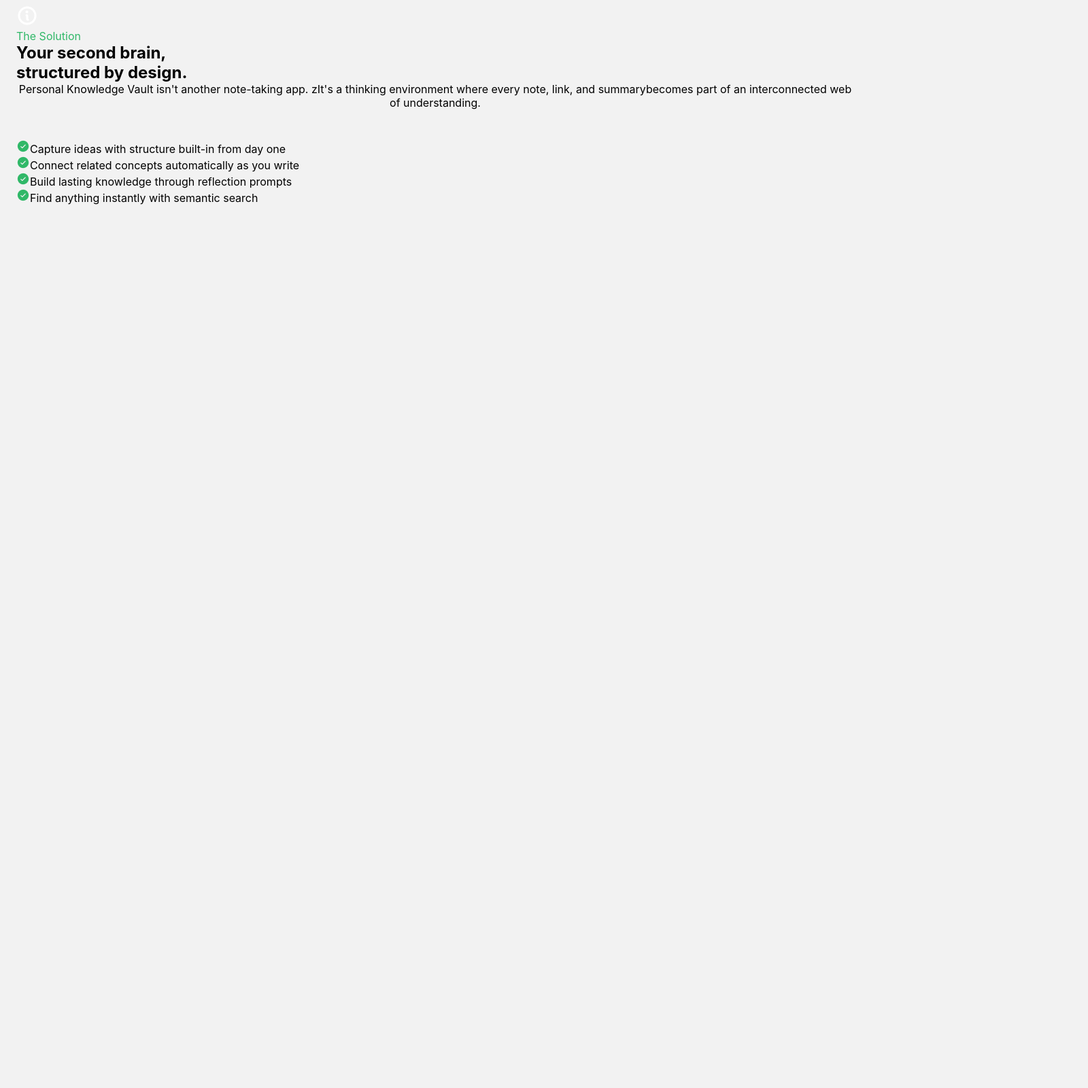
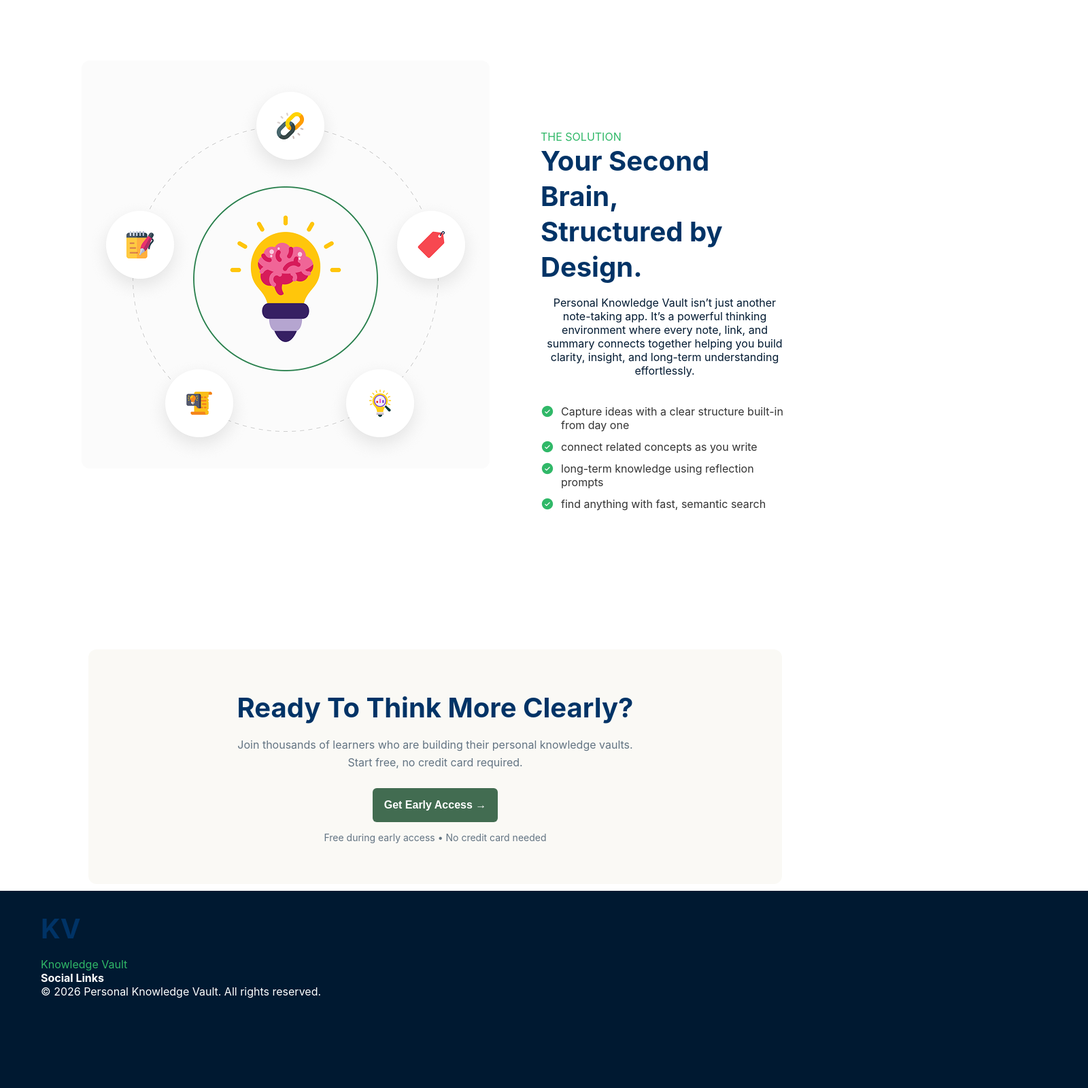
Before and after one commit to nazmul423/B13-A01, a plain HTML site: page index.html in a window 1280 px wide. Shown: the part 1200-2800 px from the top of the page at 68% size, 1600 px wide, since content can reach past the window. Before the commit the page ends 1501 px from the top, so only its background shows below. Drawn offline with Linux system fonts and the light colour scheme.

Commit message:
knoeledge valut webpage is almost ready

```diff
--- a/index.html
+++ b/index.html
@@ -69,7 +69,7 @@
       </div>
 
       <div class="card">
-    <img class="set"src="./assets/Brain.png"><br><br>
+        <img class="set" src="./assets/Brain.png"><br><br>
         <h4>No idea connections</h4><br>
         <p class="sub">Insights stay isolated, never building into bigger understanding.</p>
       </div>
@@ -83,32 +83,95 @@
 
     </section>
 
+    <!--Second brain Section-->
 
-      <div class="info-container">
+    <section class="Second-brain">
+      <div class="container">
 
       <div class="info-img">
-          <img src="./assets/Info.png">
+        <img src="./assets/knowledge.png">
       </div>
 
-      <div class="info-text">
-        <span class="up-text">The Solution</span>
+      <div class="contain-text">
+  <span class="up-text">THE SOLUTION</span>
+  <br>
 
-        <h2>Your second brain,<br>structured by design.</h2>
+  <h2>
+    Your Second Brain,<br>
+    Structured by Design.
+  </h2>
 
-        <p>Personal Knowledge Vault isn't another note-taking app. zIt's a thinking environment where every note, link, and summarybecomes part of an interconnected web of understanding.</p>
+  <p class="sub-text">
+    Personal Knowledge Vault isn’t just another note-taking app.
+    It’s a powerful thinking environment where every note, link,
+    and summary connects together helping you build clarity,
+    insight, and long-term understanding effortlessly.
+  </p>
+<br>
+  <ul>
+    <li><img src="./assets/CheckCircle.png">Capture ideas with a clear structure built-in from day one</li>
+    <li><img src="./assets/CheckCircle.png"> connect related concepts as you write</li>
+    <li><img src="./assets/CheckCircle.png">long-term knowledge using reflection prompts</li>
+    <li><img src="./assets/CheckCircle.png"> find anything with fast, semantic search</li>
+  </ul>
+</div>
 
-        <ul>
-          <li><img src="./assets/CheckCircle.png">Capture ideas with structure built-in from day one</li>
-          <li><img src="./assets/CheckCircle.png">Connect related concepts automatically as you write</li>
-          <li><img src="./assets/CheckCircle.png">Build lasting knowledge through reflection prompts</li
-          <li><img src="./assets/CheckCircle.png">Find anything instantly with semantic search</li
-        </ul>
 
    </div>
+    </section>
 
+    <section class="cta-section">
+  <div class="cta-box">
+    <h2>Ready To Think More Clearly?</h2>
+    <p>
+      Join thousands of learners who are building their personal knowledge vaults.<br>
+      Start free, no credit card required.
+    </p>
+
+    <button class="cta-btn">
+      Get Early Access →
+    </button>
+
+    <small>
+      Free during early access • No credit card needed
+    </small>
+  </div>
+</section>
+
+  </main>
+
+  <!--Footer Section Start-->
+
+<footer class="footer">
+
+    <div class="footer-top">
+
+        <div class="logo">
+            <i class="fa-solid fa-lightbulb"></i>
+            <div class="logo-text">
+                <h2>KV</h2>
+                <span>Knowledge Vault</span>
+            </div>
         </div>
 
-  </main>
+
+        <div class="social">
+            <h4>Social Links</h4>
+            <a href="#"><i class="fab fa-github"></i></a>
+            <a href="#"><i class="fab fa-linkedin"></i></a>
+            <a href="#"><i class="fab fa-facebook"></i></a>
+        </div>
+    </div>
+
+    <div class="footer-bottom">
+        © 2026 Personal Knowledge Vault. All rights reserved.
+    </div>
+
+</footer>
+
+
+
+
 </body>
 
 </html>
--- a/styles/style.css
+++ b/styles/style.css
@@ -1,7 +1,9 @@
+
 * {
     margin: 0;
     padding: 0;
     box-sizing: border-box;
+
 }
 a{
     list-style: none;
@@ -11,12 +13,12 @@
 }
 body {
     font-family: "Inter", sans-serif;
-    background: #f2f2f2;
+    background: #ffffff;
 }
 
 
 header {
-    background-color: rgb(235, 234, 234);
+    background-color: rgb(255, 255, 255);
 }
 
 nav {
@@ -109,7 +111,7 @@
 
 /* main part */
 .background{
-  background: #f2f2f2;
+  background: #ffffff;
 }
 
 
@@ -139,7 +141,6 @@
   width: 280px;
   background: white;
   border-radius: 10px;
-  border: 1px solid salmon;
   text-align: center;
   box-shadow: 0 4px 10px;
   padding: 20px;
@@ -181,21 +182,137 @@
   margin-top: 6px;
 }
 
-.info{
-  width: 100%;
-  background: #fff;
-  padding: 100px 0;
+/* Second Brain Sextion */
+
+.Second-brain{
+  padding: 80px 0;
+}
+
+.container{
+  max-width: 1600px;
+  margin-left: 120px;
+  display: flex;
+  align-items: center;
+  gap:75px;
+  align-items: flex-start;
+  border-radius: 12px;
+  margin-right: 120px;
+}
+
+.info-img{
+  width: 600px;
+  height: 600px;
+  border-radius: 12px;
+  box-shadow: 0 4px 8px rgba(0,0,0,0,1);
+}
+
+h2{
+  font-size: 48px;
+  color: #003366;
+  margin-bottom: 10px;
+  line-height: 1.3;
 
 }
- .info-container{
-  max-width: 1600px;
-  margin: auto;
-  padding: 0 24px;
- }
- .info img {
-  width: 100%;
-  max-width: 520px;
+
+.sub-text {
+  font-size:16px;
+  color:#001931;
+  line-height: 20px;
+  margin-bottom: 20px;
+  line-height: 20pxpx;
+  margin-bottom: 20px;
+  max-width:620px;
+
+
 }
-info-img{
-  background-image: url("//assets/Info.png");
+
+li{
+list-style: none;
+padding: 0;
+margin: 0;
 }
+
+li {
+margin-bottom: 12px;
+font-size: 16px;
+color: #333;
+display: flex;
+align-items: flex-start;
+gap: 10px;
+  }
+
+
+.contain-text{
+  justify-content: center;
+  padding-top: 102px;
+  padding-bottom: 102px;
+}
+
+.cta-section {
+ display: flex;
+ justify-content: center;
+ align-items: center;
+ padding: 10px 20px;
+ background-color: #FFFFFF;
+
+}
+
+.cta-box{
+  background-color: #faf9f5;
+  padding: 60px 40px;
+ text-align: center;
+ border-radius: 12px;
+ margin-left: 110px;
+ margin-right: 110px;
+ width: 1370px;
+}
+
+
+h2{
+  font-size: 40px;
+  font-weight: bold;
+  color: 001931;
+  margin-bottom: 16px;
+}
+p{
+  font-size: 16px;
+  color: #627382;
+  margin-bottom: 16px;
+  line-height: 1.6;
+  margin-bottom: 24px;
+
+}
+
+.cta-btn{
+  background:#469165 ;
+  color: #FFFFFF;
+  border: none;
+  padding:16px 16.5px ;
+  font-size: 16px;
+  font-weight: 600;
+  border-radius: 6px;
+  cursor: pointer;
+  align-items: center;
+
+}
+
+.cta-btn{
+  background:#426c51 ;
+}
+
+.cta-box small{
+  display: block;
+  margin-top: 14px;
+  font-size: 14px;
+  color:#627382;
+}
+
+.footer{
+
+    color:#fff;
+    padding:30px 60px 15px;
+    position:relative;
+    width: 1600px;
+    height: 348px;
+    background-color: #001931;
+}
```
Lines whose indentation alone changed are shown as unchanged.
